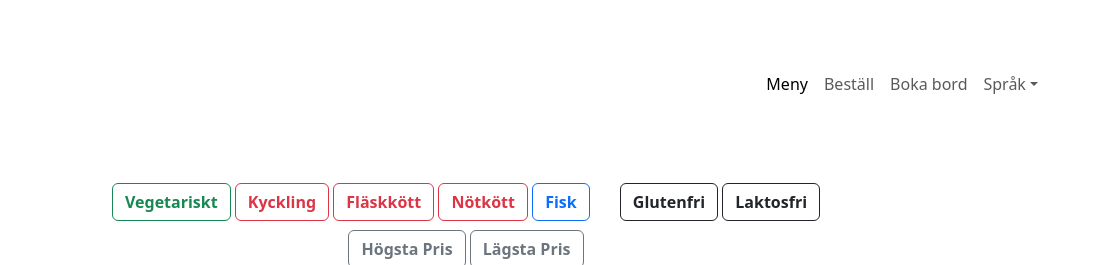
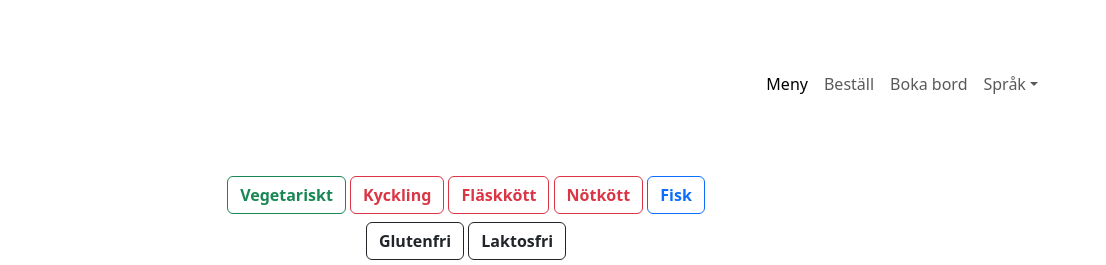
Before and after one commit to Wetterbro/Digitalmeny, a plain HTML site: page index.html in a window 1280 px wide. Shown: the top 265 px of the page, 174-1280 px from the left. Drawn offline with nearby package versions, Linux system fonts and the light colour scheme.

Commit message:
fixed the div to not be a btn

```diff
--- a/index.html
+++ b/index.html
@@ -59,7 +59,7 @@
 
         <div class="row justify-content-center px-0 mx-0">
             <div class="col-sm-12 col-md-12 col-lg-9 text-center">
-                <div class="btn pb-2 " role="group" aria-label="Basic checkbox toggle button group">
+                <div class="pb-2">
                     <input type="checkbox" class="btn-check " id="btncheck1" autocomplete="off">
                     <label class="btn btn-outline-success " for="btncheck1"> <strong
                             data-translate="Vegan">Vegetariskt</strong></label>
@@ -80,7 +80,7 @@
                     <label class="btn btn-outline-primary" for="btncheck5"><strong
                             data-translate="Fish">Fisk</strong></label>
                 </div>
-                <div class="btn text-center pb-2" role="group" aria-label="Basic checkbox toggle button group">
+                <div class="text-center pb-2">
                     <input type="checkbox" class="btn-check" id="btncheck6" autocomplete="off">
                     <label class="btn btn-outline-dark" for="btncheck6"><strong
                             data-translate="GlutenFree">Glutenfri</strong></label>
```
